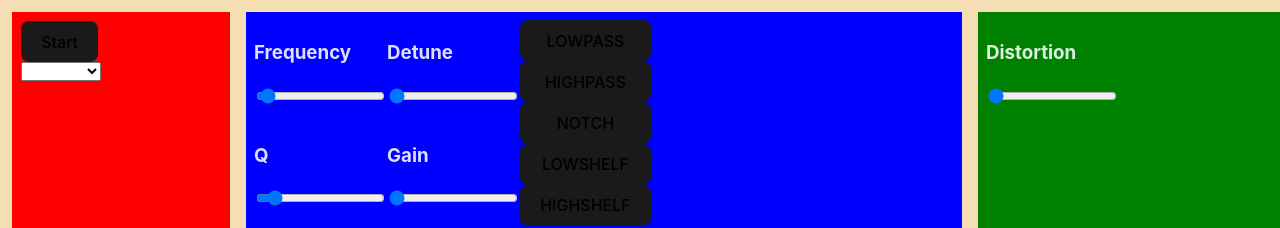
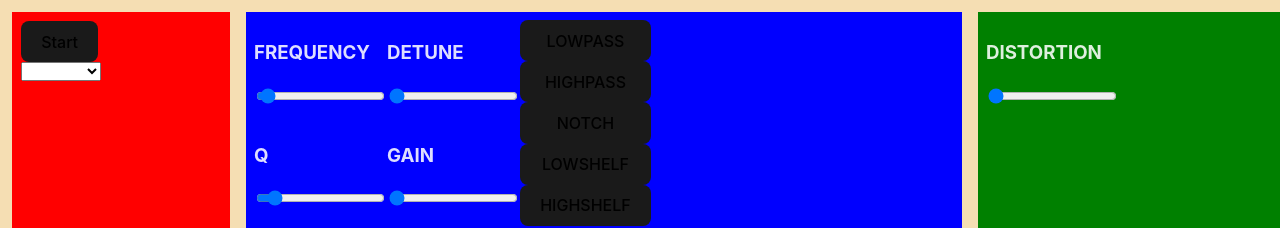
Before and after one commit to Bis-Git/jamify, a React (Vite) app: page / in a window 1280 px wide. Shown: the top 228 px of the page. Built offline with nearby package versions, Linux system fonts and the light colour scheme.

Commit message:
feat: app layout

```diff
--- a/src/shared/components/ControlsSection/ControlsSection.tsx
+++ b/src/shared/components/ControlsSection/ControlsSection.tsx
@@ -1,29 +1,23 @@
-import { useEffect, useState } from "react";
-import { mediaInputService } from "../../../app/services/MediaInputService";
+import { Dispatch, SetStateAction } from "react";
 import styles from "./ControlSection.module.scss";
 
-const ControlsSection = () => {
-  const [selectedDeviceId, setSelectedDeviceId] = useState<string>("default");
-  const [audioDevices, setAudioDevices] = useState<MediaDeviceInfo[]>([]);
-  const [isStartButton, setIsStartButton] = useState(false);
+interface ControlsSectionProps {
+  isStartButton: boolean;
+  handleSuspend: VoidFunction;
+  handleResume: VoidFunction;
+  selectedDeviceId: string;
+  setSelectedDeviceId: Dispatch<SetStateAction<string>>;
+  audioDevices: MediaDeviceInfo[];
+}
 
-  useEffect(() => {
-    mediaInputService.getAudioDevices().then((data) => setAudioDevices(data));
-    return () => {
-      mediaInputService.disconnectDevice();
-    };
-  }, []);
-
-  const handleResume = async () => {
-    await mediaInputService.actx.resume();
-    setIsStartButton(true);
-  };
-
-  const handleSuspend = async () => {
-    await mediaInputService.actx.suspend();
-    setIsStartButton(false);
-  };
-
+const ControlsSection = ({
+  audioDevices,
+  handleResume,
+  handleSuspend,
+  isStartButton,
+  selectedDeviceId,
+  setSelectedDeviceId,
+}: ControlsSectionProps) => {
   return (
     <div className={styles.container}>
       <div>
--- a/src/shared/components/DistortionSection/DistortionSection.tsx
+++ b/src/shared/components/DistortionSection/DistortionSection.tsx
@@ -1,11 +1,16 @@
-import { useContext } from "react";
+import { DistortionSettings } from "../../context/AppAudioContext/AppAudioContext";
 import RangeKnob from "../RangeKnob/RangeKnob";
 import styles from "./DistortionSection.module.scss";
-import { AppAudioContext } from "../../context/AppAudioContext/AppAudioContext";
 
-const DistortionSection = () => {
-  const { distortionSettings, changeDistortion } = useContext(AppAudioContext);
+interface DistortionSectionProps {
+  distortionSettings: DistortionSettings;
+  changeDistortion: (e: React.ChangeEvent<HTMLInputElement>) => void;
+}
 
+const DistortionSection = ({
+  distortionSettings,
+  changeDistortion,
+}: DistortionSectionProps) => {
   return (
     <div className={styles.container}>
       <RangeKnob
--- a/src/shared/components/FilterSection/FilterSection.tsx
+++ b/src/shared/components/FilterSection/FilterSection.tsx
@@ -1,7 +1,6 @@
-import { useContext } from "react";
 import RangeKnob from "../RangeKnob/RangeKnob";
 import styles from "./FilterSection.module.scss";
-import { AppAudioContext } from "../../context/AppAudioContext/AppAudioContext";
+import { FilterSettings } from "../../context/AppAudioContext/AppAudioContext";
 
 const filterTypes: BiquadFilterType[] = [
   "lowpass",
@@ -11,21 +10,28 @@ const filterTypes: BiquadFilterType[] = [
   "highshelf",
 ];
 
-const FilterSection = () => {
-  const { changeFilter, changeFilterType, filterSettings } =
-    useContext(AppAudioContext);
+interface FilterSectionProps {
+  changeFilter: (e: React.ChangeEvent<HTMLInputElement>) => void;
+  changeFilterType: (type: BiquadFilterType) => void;
+  filterSettings: FilterSettings;
+}
 
+const FilterSection = ({
+  changeFilter,
+  changeFilterType,
+  filterSettings,
+}: FilterSectionProps) => {
   const { frequency, detune, Q, gain, type } = filterSettings;
   return (
     <div className={styles.container}>
       <div className={styles.settings}>
         <RangeKnob
           max={10000}
-          name="Frequency"
+          name="frequency"
           value={frequency}
           onChange={changeFilter}
         />
-        <RangeKnob name="Detune" value={detune} onChange={changeFilter} />
+        <RangeKnob name="detune" value={detune} onChange={changeFilter} />
         <RangeKnob
           max={10}
           step={0.1}
@@ -36,7 +42,7 @@ const FilterSection = () => {
         <RangeKnob
           max={10}
           step={0.1}
-          name="Gain"
+          name="gain"
           value={gain}
           onChange={changeFilter}
         />
--- a/src/shared/components/RangeKnob/RangeKnob.tsx
+++ b/src/shared/components/RangeKnob/RangeKnob.tsx
@@ -12,11 +12,11 @@ interface RangeKnobProps {
 const RangeKnob = ({ value, name, max, step, onChange }: RangeKnobProps) => {
   return (
     <div className={styles.container}>
-      <h3>{name}</h3>
+      <h3>{name.toLocaleUpperCase()}</h3>
       <input
         type="range"
         onChange={onChange}
-        id={name.toLocaleLowerCase()}
+        id={name}
         max={max}
         step={step}
         value={value}
--- a/src/shared/components/ToolbarHeader/ToolbarHeader.tsx
+++ b/src/shared/components/ToolbarHeader/ToolbarHeader.tsx
@@ -2,13 +2,58 @@ import styles from "./ToolbarHeader.module.scss";
 import ControlsSection from "../ControlsSection/ControlsSection";
 import DistortionSection from "../DistortionSection/DistortionSection";
 import FilterSection from "../FilterSection/FilterSection";
+import { useContext, useEffect, useState } from "react";
+import { AppAudioContext } from "../../context/AppAudioContext/AppAudioContext";
+import { mediaInputService } from "../../../app/services/MediaInputService";
 
 const ToolbarHeader = () => {
+  const {
+    changeFilter,
+    changeFilterType,
+    distortionSettings,
+    changeDistortion,
+    filterSettings,
+  } = useContext(AppAudioContext);
+  const [selectedDeviceId, setSelectedDeviceId] = useState<string>("default");
+  const [audioDevices, setAudioDevices] = useState<MediaDeviceInfo[]>([]);
+  const [isStartButton, setIsStartButton] = useState(false);
+
+  useEffect(() => {
+    mediaInputService.getAudioDevices().then((data) => setAudioDevices(data));
+    return () => {
+      mediaInputService.disconnectDevice();
+    };
+  }, []);
+
+  const handleResume = async () => {
+    await mediaInputService.actx.resume();
+    setIsStartButton(true);
+  };
+
+  const handleSuspend = async () => {
+    await mediaInputService.actx.suspend();
+    setIsStartButton(false);
+  };
+
   return (
     <div className={styles.container}>
-      <ControlsSection />
-      <FilterSection />
-      <DistortionSection />
+      <ControlsSection
+        audioDevices={audioDevices}
+        handleResume={handleResume}
+        handleSuspend={handleSuspend}
+        isStartButton={isStartButton}
+        selectedDeviceId={selectedDeviceId}
+        setSelectedDeviceId={setSelectedDeviceId}
+      />
+      <FilterSection
+        changeFilter={changeFilter}
+        changeFilterType={changeFilterType}
+        filterSettings={filterSettings}
+      />
+      <DistortionSection
+        distortionSettings={distortionSettings}
+        changeDistortion={changeDistortion}
+      />
     </div>
   );
 };
--- a/src/shared/context/AppAudioContext/AppAudioContext.tsx
+++ b/src/shared/context/AppAudioContext/AppAudioContext.tsx
@@ -1,7 +1,7 @@
 import { createContext, PropsWithChildren, useState } from "react";
 import { mediaInputService } from "../../../app/services/MediaInputService";
 
-interface FilterSettings {
+export interface FilterSettings {
   frequency: number;
   detune: number;
   Q: number;
@@ -62,9 +62,6 @@ export const AppAudioProvider = ({ children }: PropsWithChildren) => {
 
   const changeDistortion = (e: React.ChangeEvent<HTMLInputElement>) => {
     const { value } = e.target;
-
-    console.log(value);
-
     setDistortionSettings((prev) => ({
       ...prev,
       curveAmount: parseInt(value),
```
